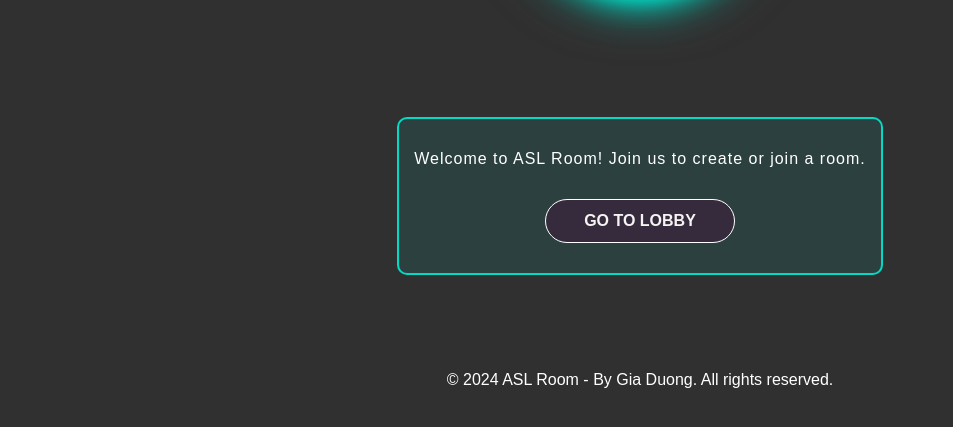
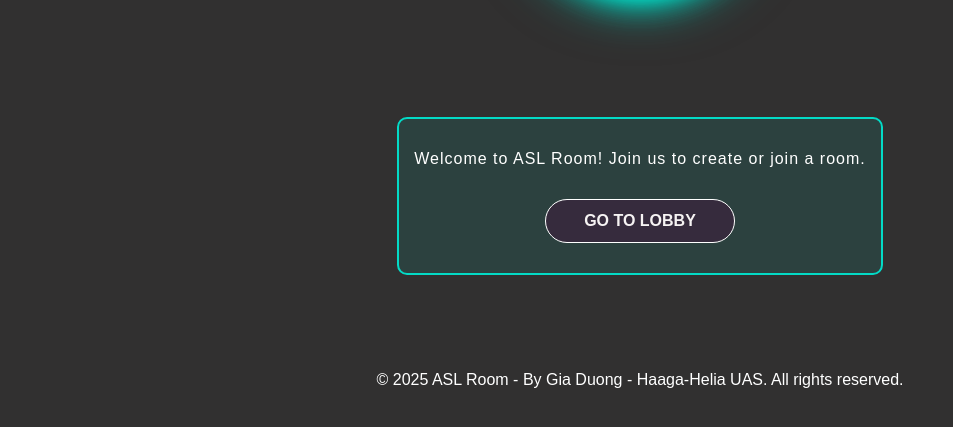
Before and after one commit to giadh018/aslroomschat, a plain HTML site: page index.html in a window 1280 px wide. Shown: the part 355-782 px from the top of the page, without its empty margins (0-953 px from the left). Drawn offline with Linux system fonts and the light colour scheme.

Commit message:
Update index.html

```diff
--- a/index.html
+++ b/index.html
@@ -24,7 +24,7 @@
           </div>
         </main>
         <footer>
-            <p>&copy; 2024 ASL Room - By Gia Duong. All rights reserved.</p>
+            <p>&copy; 2025 ASL Room - By Gia Duong - Haaga-Helia UAS. All rights reserved.</p>
         </footer>
 </body>
 </html>
```
